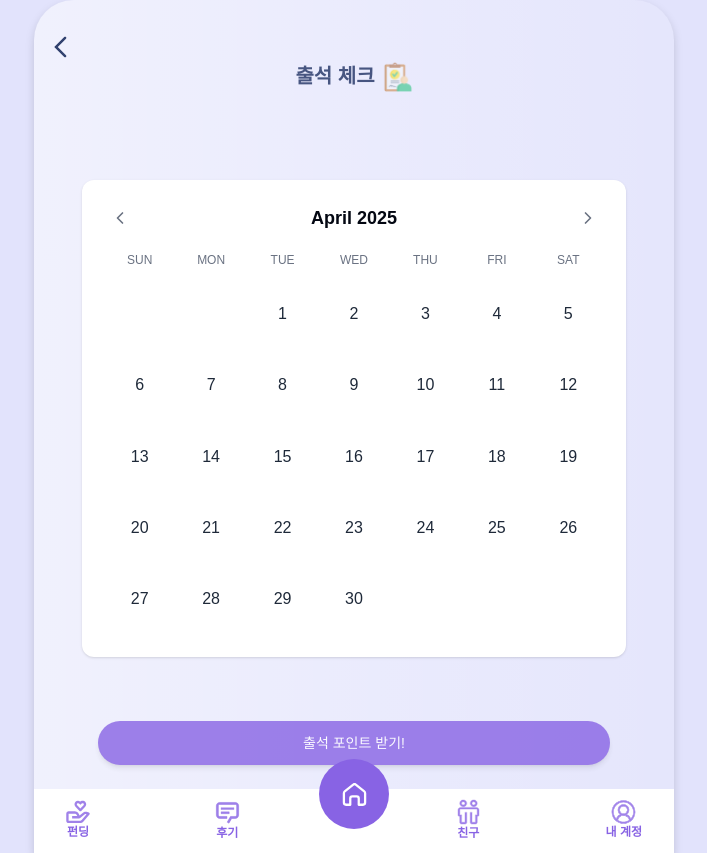
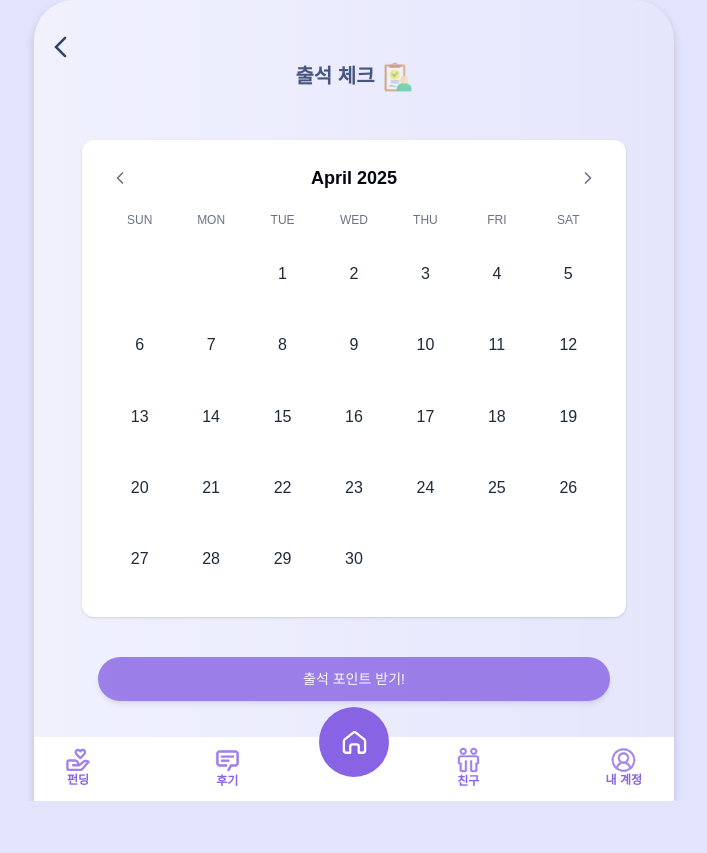
Before and after one commit to 2025-Advanced-Capstone-Chaeum/FE, a Next.js app: page /calendar in a window 1280 px wide. Shown: the whole page, without its empty margins (286-993 px from the left). After the commit the page ends 801 px from the top, so only its background shows below. Built offline with nearby package versions, Linux system fonts and the light colour scheme; a web font is replaced by a local one.

Commit message:
refactor : 비율 정리 (#69)

```diff
--- a/src/app/calendar/page.tsx
+++ b/src/app/calendar/page.tsx
@@ -51,7 +51,7 @@ export default function AttendancePage() {
 
   return (
     <div className="w-full flex flex-col rounded-xl overflow-hidden">
-      <div className="pb-4 text-center">
+      <div className=" text-center">
         <BackButton />
         <h1 className="text-secondary text-xl font-bold opacity-70 flex justify-center gap-2">
           출석 체크
@@ -65,7 +65,7 @@ export default function AttendancePage() {
       </div>
 
       <div className="w-full max-h-full space-y-6 p-12">
-        <div className="w-full mx-auto bg-white p-6 mt-6 rounded-xl shadow-sm">
+        <div className="w-full mx-auto bg-white p-6 rounded-xl shadow-sm">
           <CalendarHeader
             currentDate={currentDate}
             onPrev={() => changeMonth(-1)}
@@ -77,7 +77,7 @@ export default function AttendancePage() {
         <div className="p-4 flex justify-center">
           <Button
             onClick={handleAttendance}
-            className="w-full h-full max-h-1/2 py-3 mt-6 text-white rounded-full shadow-md">
+            className="w-full h-full max-h-1/2 py-3 mb-3 text-white rounded-full shadow-md">
             출석 포인트 받기!
           </Button>
         </div>
```
